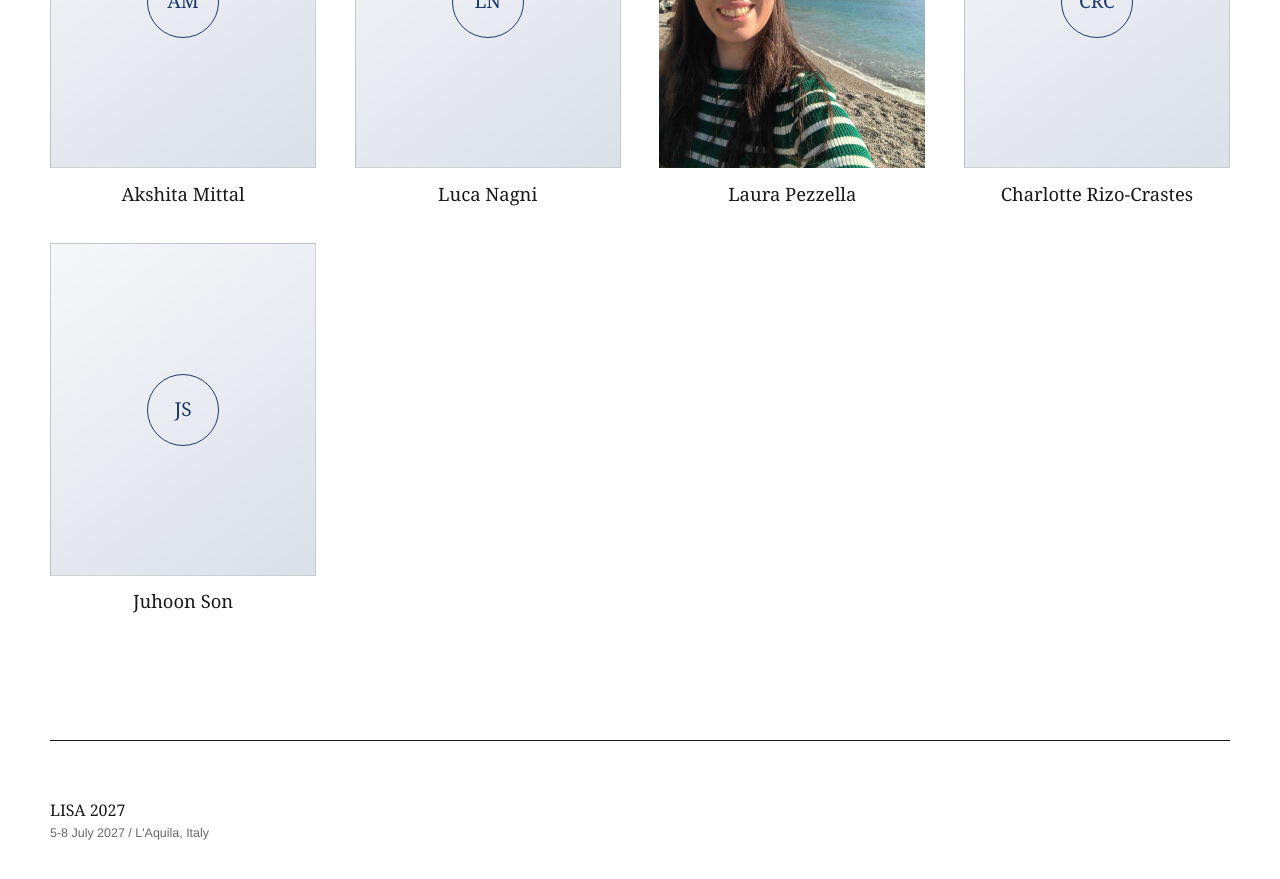
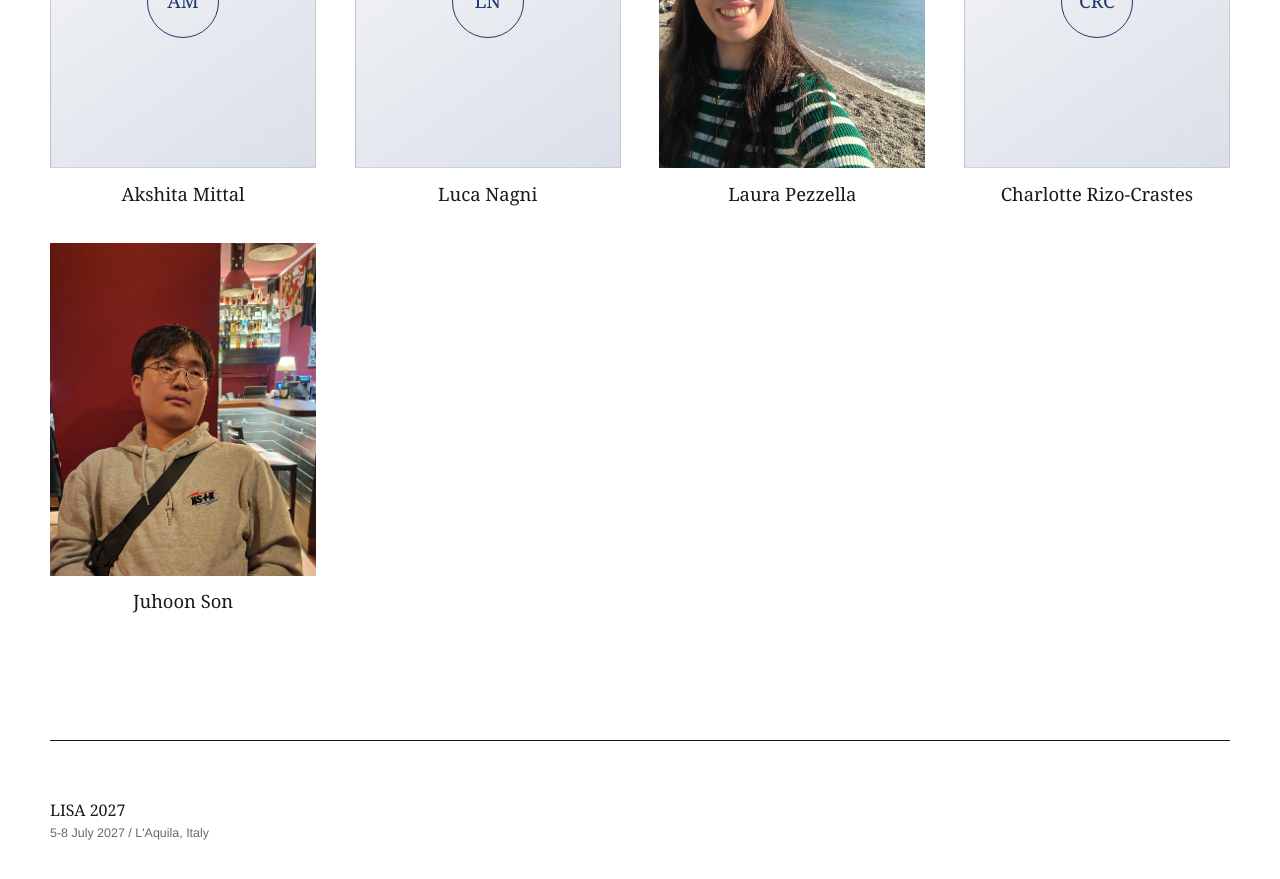
Before and after one commit to masellia/lisa-consortium-2027, a Jekyll site: the page built from local-organizing-committee.md, in a window 1280 px wide and 900 px high, scrolled down 879 px. Shown: the top 879 px of the window. Built offline with Jekyll 4.4.1, drawn with Linux system fonts in a browser that asks for light colours.

```diff
--- a/_data/conferences/lisa-consortium-2027.yml
+++ b/_data/conferences/lisa-consortium-2027.yml
@@ -349,7 +349,7 @@ local_committee:
     image_alt:
   - name: Juhoon Son
     initials: JS
-    image:
+    image: /assets/img/JS.jpeg
     image_alt:
 
 # Public-safe skeleton only: session blocks and times. No talk titles, speakers
```
Also changed, not shown: assets/img/JS.jpeg (added).
